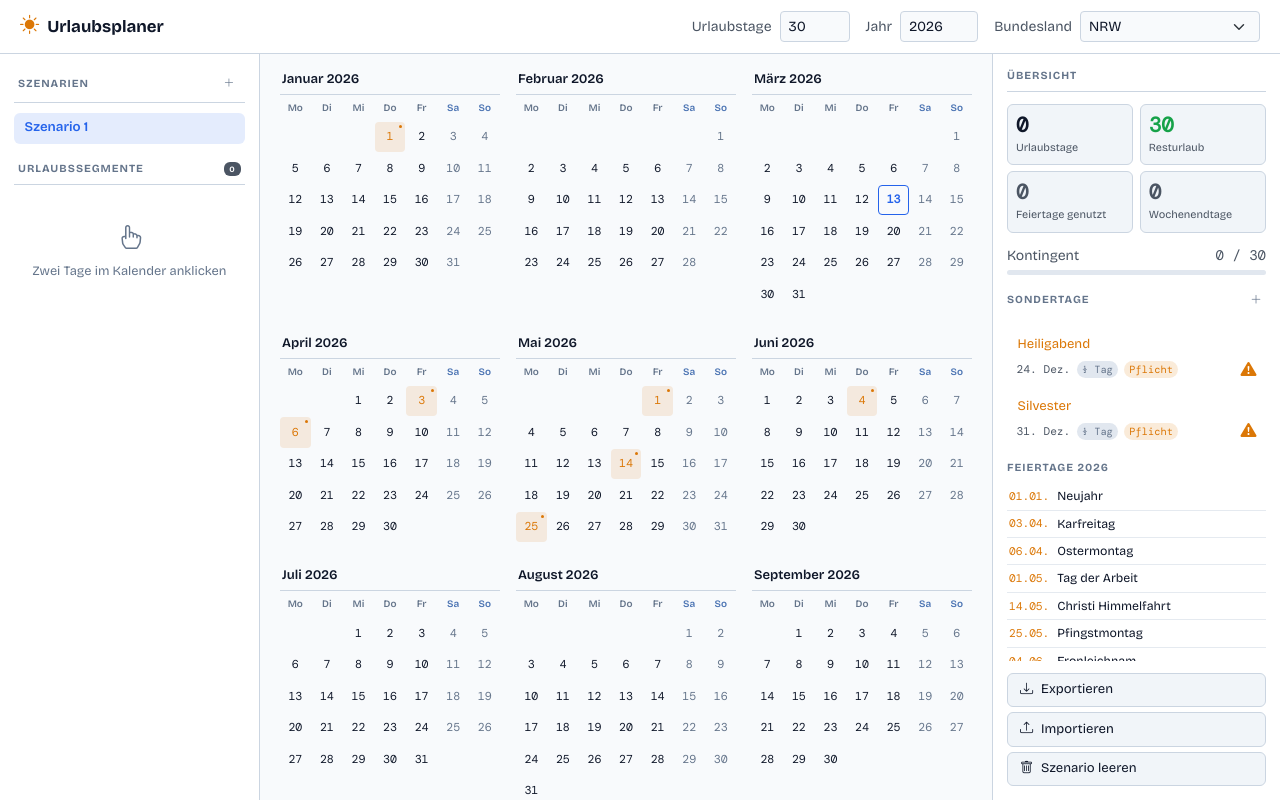
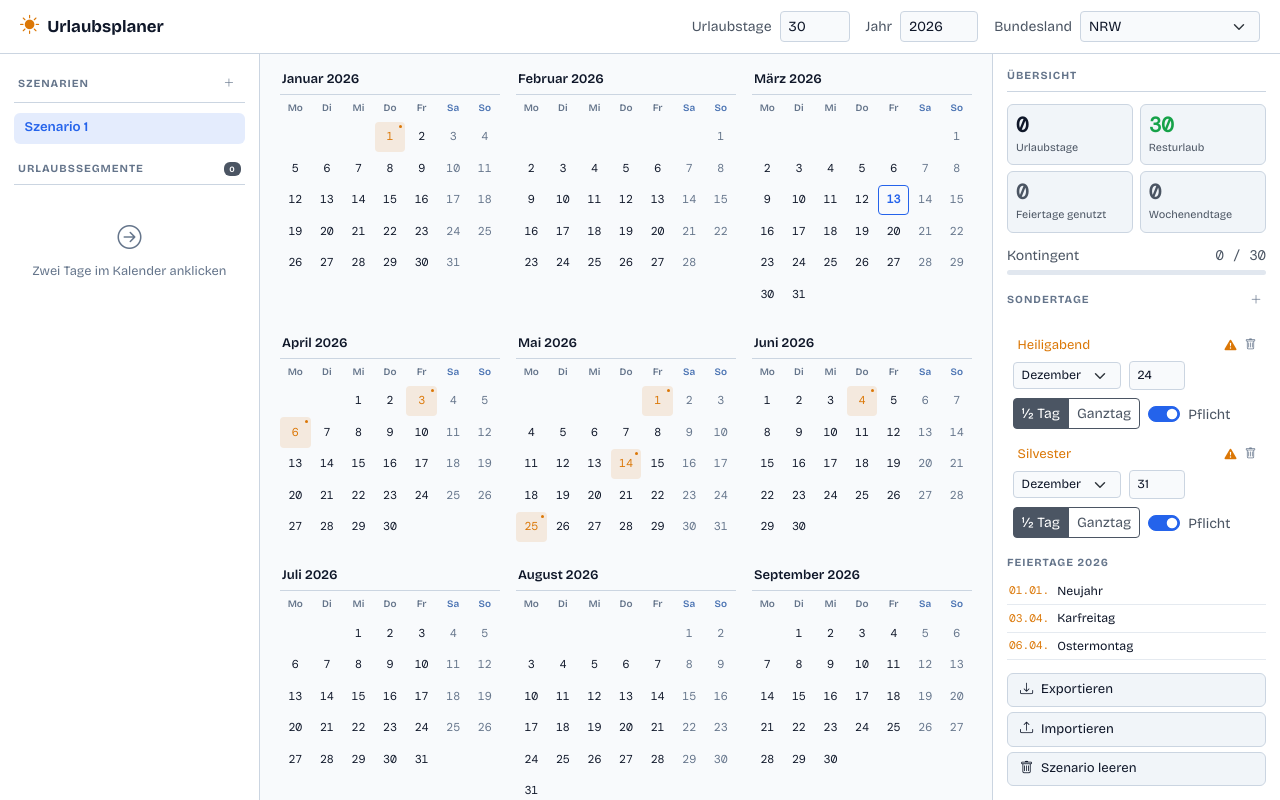
Before and after one commit to commi/urlaubsplaner, an Angular app: page / in a window 1280 px wide. Built offline with nearby package versions, Linux system fonts and the light colour scheme.

Commit message:
Simplify editing UX

```diff
--- a/src/app/panel/panel.component.scss
+++ b/src/app/panel/panel.component.scss
@@ -55,23 +55,18 @@
 .regel-item {
   display: flex;
   flex-direction: column;
-  padding: 0.25rem 0.35rem;
+  gap: 4px;
+  padding: 0.3rem 0.35rem;
   border-radius: 6px;
   transition: background 0.1s;
 
+  &:hover,
   &:focus-within { background: var(--up-surface-2); }
 
-  .regel-extras {
-    display: none;
-    margin-top: 6px;
-  }
-
-  &:focus-within .regel-extras { display: block; }
+  &.uncovered .regel-bez-input:not(:focus) { color: var(--up-amber); }
 }
 
-// Input looks like text when unfocused
 .regel-bez-input {
-  width: 100%;
   background: transparent;
   border: 1px solid transparent;
   color: var(--up-text);
@@ -82,45 +77,17 @@
   border-radius: 4px;
   outline: none;
   transition: background 0.12s, border-color 0.12s;
+  min-width: 0;
 
-  &:hover {
-    background: var(--up-surface-3);
-    border-color: var(--up-border);
-  }
-
-  &:focus {
-    background: var(--up-surface-2);
-    border-color: var(--up-accent);
-  }
+  &:hover { background: var(--up-surface-3); border-color: var(--up-border); }
+  &:focus { background: var(--up-surface-2); border-color: var(--up-accent); }
 }
 
-.regel-info {
-  display: flex;
-  align-items: center;
-  gap: 0.4rem;
-  padding: 1px 4px;
-
-  .regel-item:focus-within & { display: none; }
-}
-
-
-.regel-item.uncovered {
-  .regel-bez-input:not(:focus) {
-    color: var(--up-amber);
-  }
-}
-
-.regel-badge {
-  font-size: 0.65rem;
-  padding: 1px 5px;
-  border-radius: 10px;
-  background: var(--up-surface-3);
-  color: var(--up-text-muted);
-  font-family: var(--font-mono);
-
-  &.pflicht {
-    background: color-mix(in oklch, var(--bs-warning) 15%, transparent);
-  }
+// form-controls in Sondertag-Zeile 2 etwas kompakter
+.regel-item .form-select,
+.regel-item .form-control {
+  font-size: 0.78rem;
+  padding-block: 3px;
 }
 
 // Feiertage
--- a/src/app/panel/panel.component.ts
+++ b/src/app/panel/panel.component.ts
@@ -64,60 +64,55 @@ import { LOCALE, MONAT_LABELS } from '../core/constants';
     <div class="d-flex flex-column gap-1">
       @for (r of state.firmenregeln; track r.id) {
         <div class="regel-item" [class.uncovered]="nichtAbgedeckt.has(r.id)">
+
+          <!-- Zeile 1: Bezeichnung + Warnung + Löschen -->
+          <div class="d-flex align-items-center gap-1">
             <input
-            class="regel-bez-input"
+              class="regel-bez-input flex-fill"
               [value]="r.bezeichnung"
               (change)="firmenregelUpdate.emit({ id: r.id, patch: { bezeichnung: $any($event.target).value } })"
               (keydown.enter)="$any($event.target).blur()">
-          <div class="regel-info">
-            <span class="font-monospace text-secondary" style="font-size:.7rem">
-              {{ formatRegelDatum(r) }}
-            </span>
-            <span class="regel-badge">{{ r.freierAnteil === 0.5 ? '½ Tag' : 'Ganztag' }}</span>
-            @if (r.pflichturlaub) {
-              <span class="regel-badge pflicht text-warning">Pflicht</span>
+            @if (nichtAbgedeckt.has(r.id)) {
+              <i class="bi bi-exclamation-triangle-fill text-warning flex-shrink-0" style="font-size:.75rem"
+                title="Pflichturlaub nicht durch Segment abgedeckt"></i>
             }
-            @if (nichtAbgedeckt.has(r.id)) {
-              <span class="text-warning ms-auto" title="Pflichturlaub nicht durch Segment abgedeckt">
-                <i class="bi bi-exclamation-triangle-fill"></i>
-              </span>
-            }
+            <button class="icon-btn sm danger flex-shrink-0" (click)="firmenregelDelete.emit(r.id)">
+              <i class="bi bi-trash"></i>
+            </button>
           </div>
-          <div class="regel-extras">
-            <div class="d-flex gap-1 align-items-center flex-wrap">
-              <select class="form-select form-select-sm" style="width:90px"
+
+          <!-- Zeile 2: Datum + Anteil + Pflicht-Switch -->
+          <div class="d-flex align-items-center gap-2 flex-wrap">
+            <select class="form-select form-select-sm" style="width:108px"
               [ngModel]="r.monat"
               (ngModelChange)="firmenregelUpdate.emit({ id: r.id, patch: { monat: +$event } })">
               @for (m of monatOptionen; track m.value) {
                 <option [value]="m.value">{{ m.label }}</option>
               }
             </select>
-              <input type="number" class="form-control form-control-sm" style="width:58px"
-                min="1" max="31"
-                [value]="r.tag"
+
+            <input type="number" class="form-control form-control-sm" style="width:56px"
+              min="1" max="31" [value]="r.tag"
               (change)="firmenregelUpdate.emit({ id: r.id, patch: { tag: +$any($event.target).value } })">
-              <select class="form-select form-select-sm" style="width:95px"
-                [ngModel]="r.freierAnteil"
-                (ngModelChange)="firmenregelUpdate.emit({ id: r.id, patch: { freierAnteil: +$event } })">
-                <option [value]="0.5">½ Tag</option>
-                <option [value]="1.0">Ganztag</option>
-              </select>
+
+            <div class="btn-group btn-group-sm">
+              <button class="btn btn-outline-secondary"
+                [class.active]="r.freierAnteil === 0.5"
+                (click)="firmenregelUpdate.emit({ id: r.id, patch: { freierAnteil: 0.5 } })">½ Tag</button>
+              <button class="btn btn-outline-secondary"
+                [class.active]="r.freierAnteil === 1.0"
+                (click)="firmenregelUpdate.emit({ id: r.id, patch: { freierAnteil: 1.0 } })">Ganztag</button>
             </div>
-            <div class="d-flex align-items-center gap-2 mt-1">
-              <label class="d-flex align-items-center gap-1 small text-secondary" style="cursor:pointer">
-                <input type="checkbox"
+
+            <div class="form-check form-switch mb-0" title="Pflichturlaub — Urlaubstage werden abgezogen">
+              <input class="form-check-input" type="checkbox" role="switch"
+                [id]="'pflicht-' + r.id"
                 [checked]="r.pflichturlaub"
-                  (mousedown)="$event.preventDefault()"
                 (change)="firmenregelUpdate.emit({ id: r.id, patch: { pflichturlaub: $any($event.target).checked } })">
-                Pflichturlaub
-              </label>
-              <button class="icon-btn sm danger ms-auto"
-                (mousedown)="$event.preventDefault()"
-                (click)="firmenregelDelete.emit(r.id)">
-                <i class="bi bi-trash"></i>
-              </button>
+              <label class="form-check-label small text-secondary" [for]="'pflicht-' + r.id">Pflicht</label>
             </div>
           </div>
+
         </div>
       } @empty {
         <div class="small text-secondary" style="padding: .25rem .35rem">Keine Sondertage definiert</div>
@@ -178,7 +173,11 @@ export class PanelComponent implements OnChanges {
   nichtAbgedeckt = new Set<string>();
   confirmingClear = false;
 
-  readonly monatOptionen = MONAT_LABELS.map((label, i) => ({ value: i + 1, label }));
+  readonly monatOptionen = MONAT_LABELS.map((label, i) => ({
+    value: i + 1,
+    label,
+    kurzLabel: new Intl.DateTimeFormat('de-DE', { month: 'short' }).format(new Date(2024, i, 1)).replace('.', ''),
+  }));
 
   ngOnChanges(changes: SimpleChanges): void {
     if (changes['state'] && this.state) {
--- a/src/app/sidebar/sidebar.component.scss
+++ b/src/app/sidebar/sidebar.component.scss
@@ -93,17 +93,20 @@
   border-radius: 6px;
   transition: background 0.1s;
 
+  &:hover,
   &:focus-within { background: var(--up-surface-2); }
 
-  // Extras (Farbwähler + Löschen) nur wenn fokussiert
   .seg-extras {
-    display: none;
+    display: flex;
     align-items: center;
     gap: 0.5rem;
     margin-top: 4px;
+    opacity: 0.3;
+    transition: opacity 0.15s;
   }
 
-  &:focus-within .seg-extras { display: flex; }
+  &:hover .seg-extras,
+  &:focus-within .seg-extras { opacity: 1; }
 }
 
 .seg-stripe {
@@ -167,26 +170,22 @@
   font-size: 0.7rem;
 }
 
-//  Farbwähler
+// Nativer Color-Picker
 
-.farb-picker {
-  display: flex;
-  gap: 5px;
-  flex-wrap: wrap;
+.seg-color-input {
+  width: 22px;
+  height: 22px;
+  padding: 0;
+  border: 2px solid var(--up-border);
+  border-radius: 50%;
+  cursor: pointer;
+  background: none;
+  flex-shrink: 0;
+  transition: border-color 0.15s, transform 0.15s;
+
+  &:hover { border-color: white; transform: scale(1.1); }
+
+  &::-webkit-color-swatch-wrapper { padding: 0; }
+  &::-webkit-color-swatch { border: none; border-radius: 50%; }
+  &::-moz-color-swatch { border: none; border-radius: 50%; }
 }
-
-.farb-btn {
-  width: 18px;
-  height: 18px;
-  border-radius: 50%;
-  border: 2px solid transparent;
-  cursor: pointer;
-  padding: 0;
-  transition: transform 0.1s, border-color 0.1s;
-
-  &.active,
-  &:hover {
-    border-color: white;
-    transform: scale(1.2);
-  }
-}
--- a/src/app/sidebar/sidebar.component.ts
+++ b/src/app/sidebar/sidebar.component.ts
@@ -2,7 +2,7 @@ import { Component, Input, Output, EventEmitter, OnChanges, SimpleChanges, Eleme
 import { DecimalPipe } from '@angular/common';
 import { AppState, Segment, Segmentstats, Szenario } from '../core/types';
 import { calcSegment } from '../core/domain';
-import { LOCALE, SEG_FARBEN } from '../core/constants';
+import { LOCALE } from '../core/constants';
 
 @Component({
   selector: 'up-sidebar',
@@ -54,7 +54,7 @@ import { LOCALE, SEG_FARBEN } from '../core/constants';
     <div class="segment-list d-flex flex-column flex-fill overflow-y-auto">
       @if (!aktiveSzenario || aktiveSzenario.segmente.length === 0) {
         <div class="empty-hint text-body-secondary">
-          <i class="bi bi-hand-index fs-4 d-block mb-1"></i>
+          <i class="bi bi-arrow-right-circle fs-4 d-block mb-1"></i>
           Zwei Tage im Kalender anklicken
         </div>
       }
@@ -81,16 +81,10 @@ import { LOCALE, SEG_FARBEN } from '../core/constants';
               }
             </div>
             <div class="seg-extras">
-              <div class="farb-picker">
-                @for (farbe of farben; track farbe) {
-                  <button class="farb-btn"
-                    [style.background]="farbe"
-                    [class.active]="seg.farbe === farbe"
-                    (mousedown)="$event.preventDefault()"
-                    (click)="segmentUpdate.emit({ id: seg.id, patch: { farbe } })">
-                  </button>
-                }
-              </div>
+              <input type="color" class="seg-color-input"
+                [value]="seg.farbe"
+                (change)="segmentUpdate.emit({ id: seg.id, patch: { farbe: $any($event.target).value } })"
+                title="Farbe ändern">
               <button class="icon-btn sm danger ms-auto"
                 (mousedown)="$event.preventDefault()"
                 (click)="segmentDelete.emit(seg.id)">
@@ -116,7 +110,6 @@ export class SidebarComponent implements OnChanges {
   @Output() segmentUpdate     = new EventEmitter<{ id: string; patch: Partial<Segment> }>();
   @Output() segmentDelete     = new EventEmitter<string>();
 
-  readonly farben = SEG_FARBEN;
   private readonly hostEl = inject(ElementRef);
   private segStatsCache = new Map<string, Segmentstats>();
 
```
Lines whose indentation alone changed are shown as unchanged.
